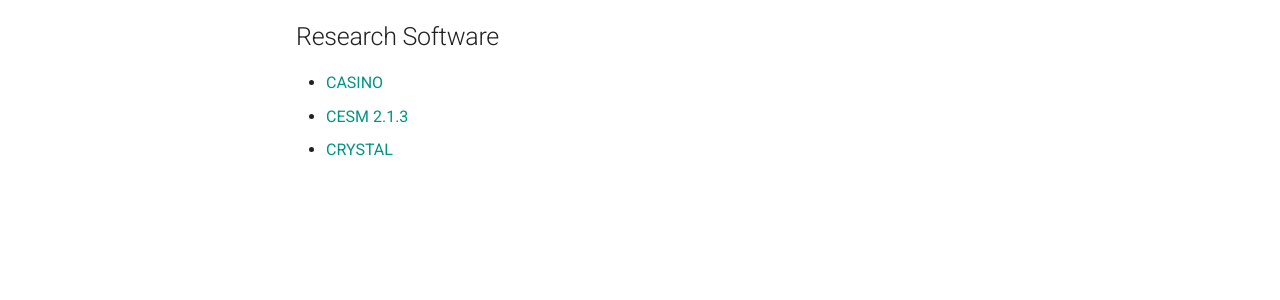
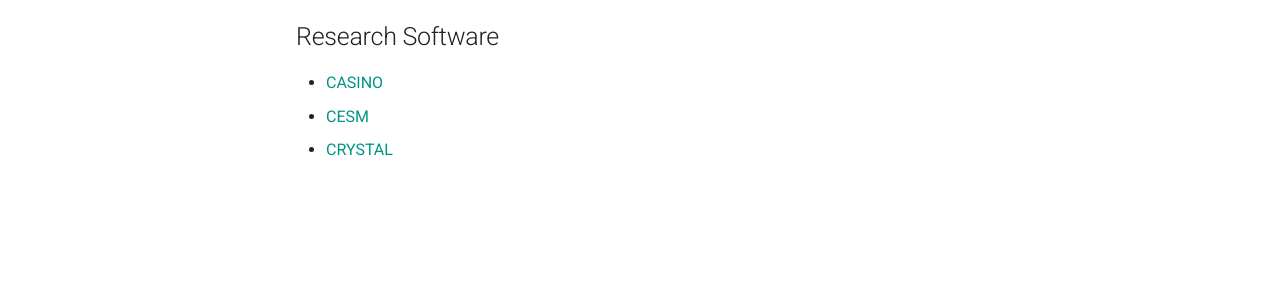
Before and after one commit to ARCHER2-HPC/archer2-docs, an MkDocs documentation site: the page built from docs/other-software/index.md, in a window 1280 px wide. Shown: the part 470-770 px from the top of the page. Built offline with MkDocs 1.6.1 and Material for MkDocs 9.7.7, drawn with Linux system fonts in a browser that asks for light colours; comment, search, counter and statistics services are not loaded.

Commit message:
Updates hidden page

```diff
--- a/docs/other-software/index.md
+++ b/docs/other-software/index.md
@@ -14,5 +14,5 @@
 ## Research Software
 
  - [CASINO](../research-software/casino.md)
- - [CESM 2.1.3](../research-software/cesm213.md)
+ - [CESM](../research-software/cesm.md)
  - [CRYSTAL](../research-software/crystal.md)
```
